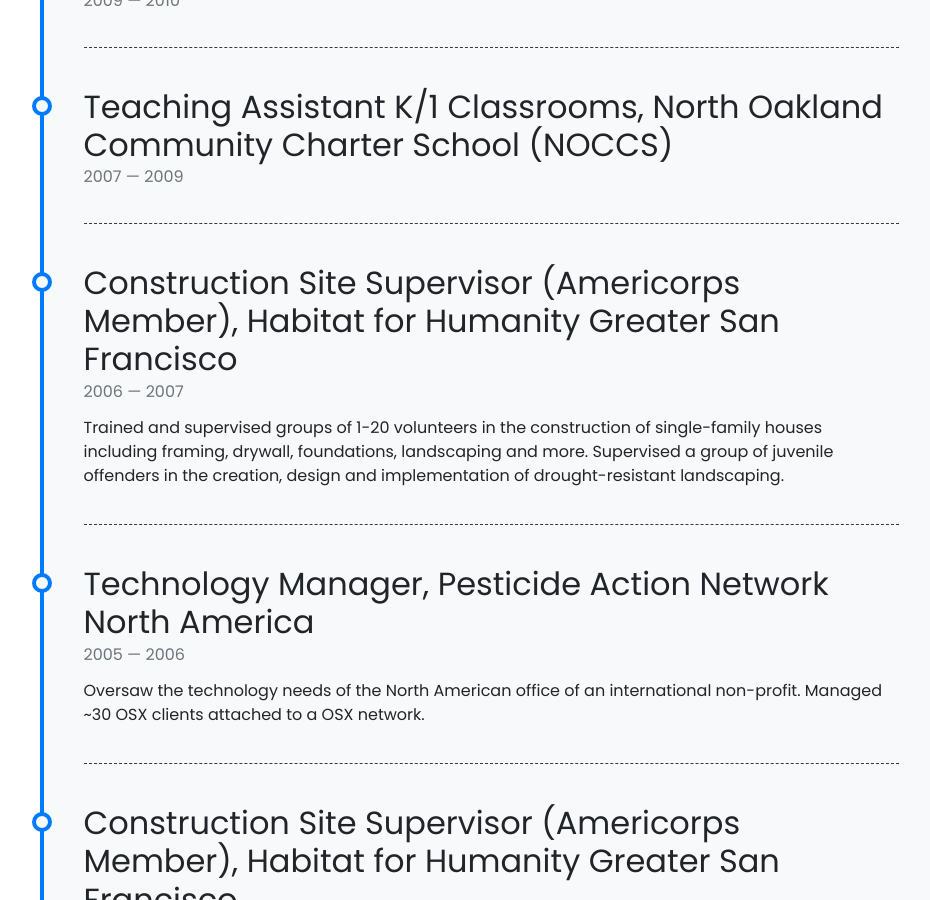
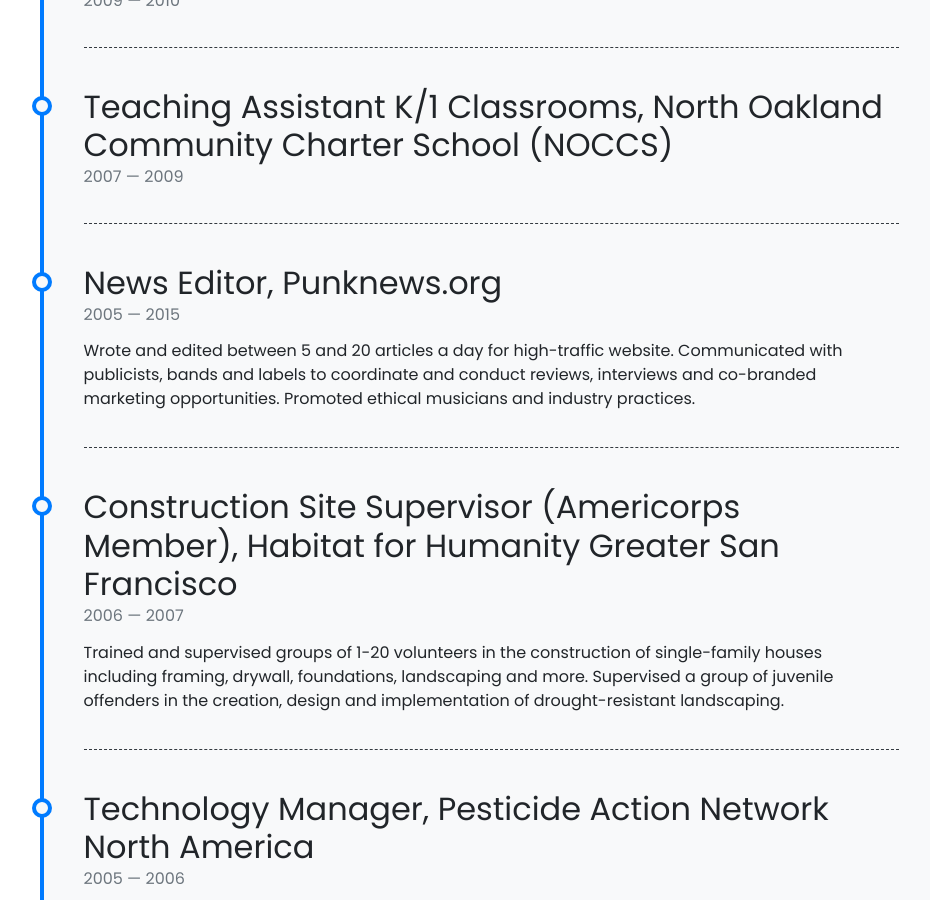
Before and after one commit to justinaugust/justinaugust.github.io, a Jekyll site: the page built from pages/about.md, in a window 1280 px wide and 900 px high, scrolled down 2488 px. Shown: the whole window, without its empty margins (149-1079 px from the left). Built offline with Jekyll 4.4.1, drawn with Linux system fonts in a browser that asks for light colours; nearby versions of some CDN libraries.

Commit message:
timeline DUN

```diff
--- a/_data/timeline.yml
+++ b/_data/timeline.yml
@@ -26,6 +26,10 @@
   from: 2007
   to: 2009
   description:
+- title: News Editor, Punknews.org
+  from: 2005
+  to: 2015
+  description: Wrote and edited between 5 and 20 articles a day for high-traffic website. Communicated with publicists, bands and labels to coordinate and conduct reviews, interviews and co-branded marketing opportunities. Promoted ethical musicians and industry practices.
 - title: Construction Site Supervisor (Americorps Member), Habitat for Humanity Greater San Francisco
   from: 2006
   to: 2007
```
